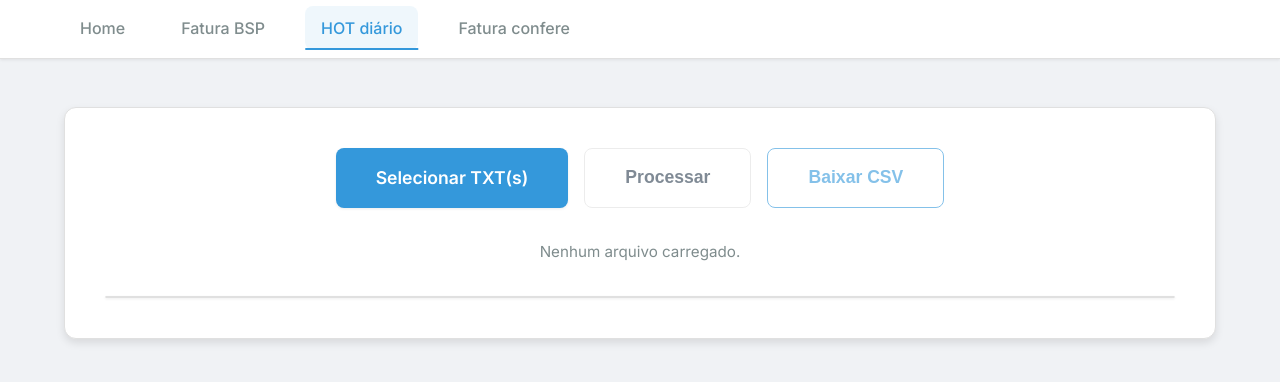
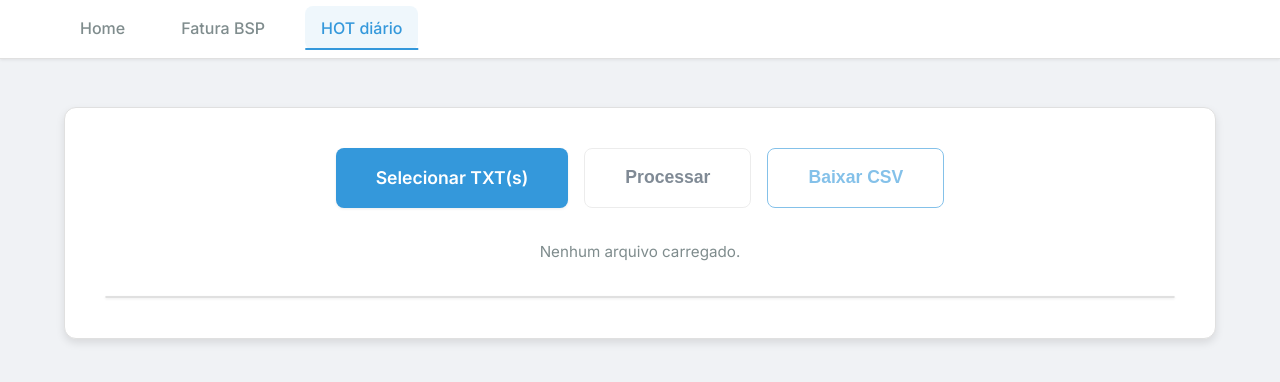
Before and after one commit to karenalice/Conferencia-BSP, a website: page hot.html in a window 1280 px wide. Drawn offline with Linux system fonts and the light colour scheme.

Commit message:
Update hot.html

```diff
--- a/hot.html
+++ b/hot.html
@@ -16,7 +16,7 @@
                 <li><a href="./index.html">Home</a></li>
                 <li><a href="./fatura.html">Fatura BSP</a></li>
                 <li><a href="./hot.html" aria-current="page">HOT diário</a></li>
-                <li><a href="#">Fatura confere</a></li>
+<!--                 <li><a href="#">Fatura confere</a></li> -->
             </ul>
         </nav>
     </header>
```
